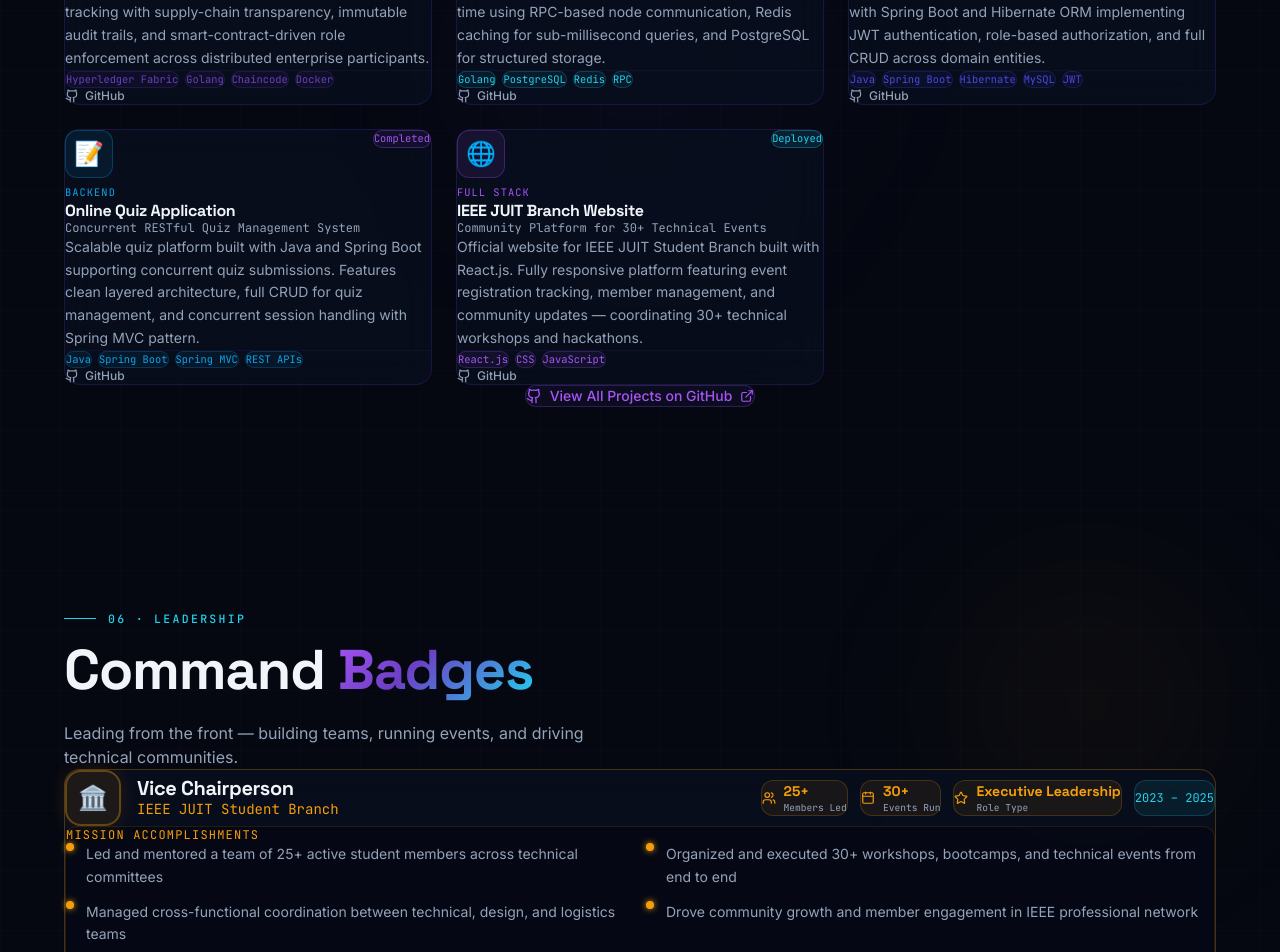
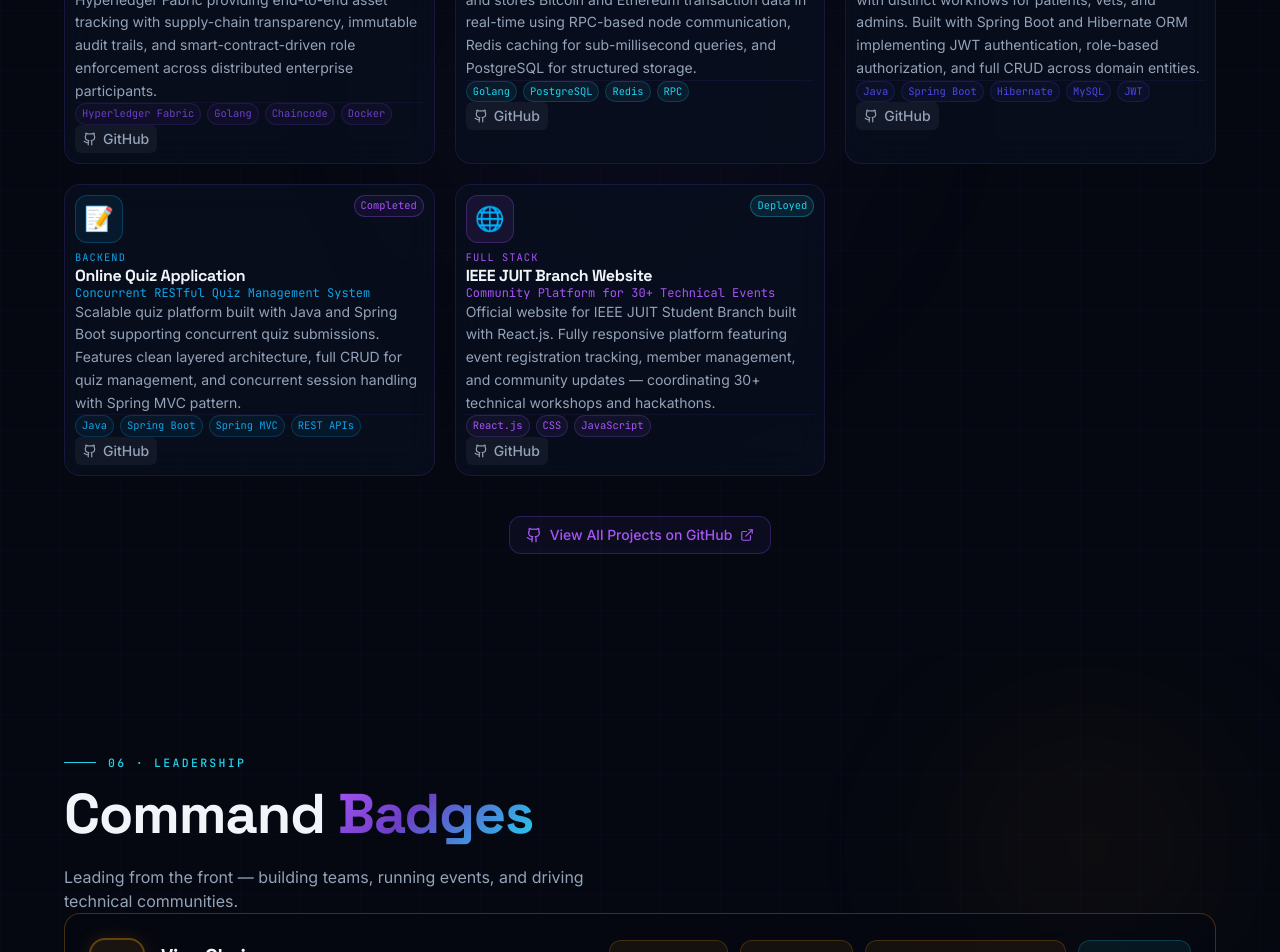
Before and after one commit to SamVJulius/portfolio, a Next.js app: page / in a window 1280 px wide. Shown: the part 4140-5092 px from the top of the page. Built offline with nearby package versions, Linux system fonts and the light colour scheme.

Commit message:
Updated projects and leadership sections

```diff
--- a/src/components/sections/Leadership.tsx
+++ b/src/components/sections/Leadership.tsx
@@ -38,7 +38,7 @@ export default function Leadership() {
             variants={fadeUp} initial="hidden" whileInView="show"
             viewport={{ once: true, margin: "-60px" }}
             transition={{ duration: 0.5, delay: i * 0.1 }}
-            style={{ borderColor: `${lead.color}44` }}
+            style={{ borderColor: `${lead.color}44`, padding: "1.5rem", background: `rgba(5,8,17,0.6)` }}
           >
             {/* Header */}
             <div className="flex flex-col md:flex-row md:items-center md:justify-between gap-6 mb-8">
@@ -73,7 +73,7 @@ export default function Leadership() {
                   <div
                     key={label}
                     className="flex items-center gap-2 px-4 py-2 rounded-xl"
-                    style={{ background: `${lead.color}12`, border: `1px solid ${lead.color}33` }}
+                    style={{ background: `${lead.color}12`, border: `1px solid ${lead.color}33`, padding: "0.5rem 1rem" }}
                   >
                     <Icon size={14} style={{ color: lead.color }} />
                     <div>
@@ -84,7 +84,7 @@ export default function Leadership() {
                 ))}
                 <div
                   className="flex items-center px-4 py-2 rounded-xl"
-                  style={{ background: "rgba(34,211,238,0.08)", border: "1px solid rgba(34,211,238,0.2)" }}
+                  style={{ background: "rgba(34,211,238,0.08)", border: "1px solid rgba(34,211,238,0.2)", padding: "0.5rem 1rem" }}
                 >
                   <span className="font-mono text-xs" style={{ color: "#22D3EE" }}>{lead.duration}</span>
                 </div>
@@ -94,7 +94,7 @@ export default function Leadership() {
             {/* Achievements */}
             <div
               className="rounded-xl p-6"
-              style={{ background: "rgba(5,8,17,0.6)", border: `1px solid ${lead.color}22` }}
+              style={{ background: "rgba(5,8,17,0.6)", border: `1px solid ${lead.color}22`, padding : "1.5rem" }}
             >
               <p
                 className="font-mono text-xs uppercase tracking-widest mb-4"
@@ -125,7 +125,7 @@ export default function Leadership() {
         ))}
 
         {/* IEEE logo / tagline */}
-        <motion.div
+        {/* <motion.div
           className="text-center"
           initial={{ opacity: 0 }} whileInView={{ opacity: 1 }}
           viewport={{ once: true }}
@@ -136,7 +136,7 @@ export default function Leadership() {
           <p className="font-display font-bold text-lg mt-1" style={{ color: "rgba(245,158,11,0.7)" }}>
             IEEE — Institute of Electrical and Electronics Engineers
           </p>
-        </motion.div>
+        </motion.div> */}
       </div>
     </section>
   );
--- a/src/components/sections/Projects.tsx
+++ b/src/components/sections/Projects.tsx
@@ -17,7 +17,7 @@ export default function Projects() {
     <section id="projects" className="section">
       <div className="grid-lines" />
       <div className="nebula-bg w-[500px] h-[500px] top-1/4 left-1/2 -translate-x-1/2"
-        style={{ background: "radial-gradient(circle, rgba(108,63,197,0.07) 0%, transparent 70%)" }} />
+        style={{ background: "radial-gradient(circle, rgba(108,63,197,0.07) 0%, transparent 100%)" }} />
 
       <div className="container relative z-10">
         <motion.div variants={fadeUp} initial="hidden" whileInView="show"
@@ -31,7 +31,7 @@ export default function Projects() {
           </p>
         </motion.div>
 
-        <div className="grid md:grid-cols-2 lg:grid-cols-3 gap-6">
+        <div className="grid md:grid-cols-2 lg:grid-cols-3 gap-5">
           {projects.map((project, i) => (
             <motion.div
               key={project.id}
@@ -44,6 +44,7 @@ export default function Projects() {
               style={{
                 borderColor: hovered === project.id ? `${project.color}66` : "rgba(108,63,197,0.2)",
                 boxShadow:   hovered === project.id ? `0 0 30px ${project.color}22, 0 20px 40px rgba(0,0,0,0.3)` : undefined,
+                padding: "10px"
               }}
             >
               {/* Card header */}
@@ -65,6 +66,7 @@ export default function Projects() {
                           project.status === "Deployed" ? "#22D3EE" : "#A855F7",
                         border: `1px solid ${project.status === "Production" ? "rgba(74,222,128,0.3)" :
                           project.status === "Deployed" ? "rgba(34,211,238,0.3)" : "rgba(168,85,247,0.3)"}`,
+                          padding: "2px 6px"
                       }}
                     >
                       {project.status}
@@ -83,7 +85,7 @@ export default function Projects() {
                 <h3 className="font-display font-bold text-base mb-1" style={{ color: "#F1F5F9" }}>
                   {project.name}
                 </h3>
-                <p className="font-mono text-xs mb-3" style={{ color: "#94A3B8" }}>
+                <p className="font-mono text-xs mb-3" style={{ color: project.color }}>
                   {project.subtitle}
                 </p>
                 <p className="text-sm leading-relaxed" style={{ color: "#94A3B8" }}>
@@ -125,7 +127,7 @@ export default function Projects() {
                     <span
                       key={t}
                       className="px-2 py-0.5 rounded-full font-mono text-[0.65rem]"
-                      style={{ background: `${project.color}12`, color: project.color, border: `1px solid ${project.color}33` }}
+                      style={{ background: `${project.color}12`, color: project.color, border: `1px solid ${project.color}33`, padding: "2px 6px" }}
                     >
                       {t}
                     </span>
@@ -136,8 +138,8 @@ export default function Projects() {
                     href={project.github}
                     target="_blank"
                     rel="noopener noreferrer"
-                    className="flex items-center gap-1.5 text-xs font-medium transition-colors hover:opacity-80"
-                    style={{ color: "#94A3B8" }}
+                    className="flex items-center gap-1.5 text-sm font-medium transition-colors hover:opacity-80"
+                    style={{ color: "#94A3B8", padding: "4px 8px", borderRadius: "6px", background: "rgba(148,163,184,0.08)" }}
                   >
                     <Github size={14} />
                     GitHub
@@ -150,7 +152,8 @@ export default function Projects() {
 
         {/* View all CTA */}
         <motion.div
-          className="text-center mt-12"
+          className="text-center"
+          style={{ marginTop: "40px" }}
           initial={{ opacity: 0 }} whileInView={{ opacity: 1 }}
           viewport={{ once: true }}
         >
@@ -159,7 +162,7 @@ export default function Projects() {
             target="_blank"
             rel="noopener noreferrer"
             className="inline-flex items-center gap-2 px-6 py-3 rounded-xl font-medium text-sm transition-all hover:scale-105"
-            style={{ border: "1px solid rgba(108,63,197,0.35)", color: "#A855F7", background: "rgba(108,63,197,0.08)" }}
+            style={{ border: "1px solid rgba(108,63,197,0.35)", color: "#A855F7", background: "rgba(108,63,197,0.08)", padding: "8px 16px" }}
           >
             <Github size={16} />
             View All Projects on GitHub
--- a/src/data/portfolio.ts
+++ b/src/data/portfolio.ts
@@ -207,7 +207,7 @@ export const projects = [
     category: "Blockchain",
     icon: "🔗",
     color: "#6C3FC5",
-    github: "https://github.com/SamVJulius",
+    github: "https://github.com/SamVJulius/asset-management",
     status: "Production",
   },
   {
@@ -226,7 +226,7 @@ export const projects = [
     category: "Backend / Blockchain",
     icon: "📡",
     color: "#22D3EE",
-    github: "https://github.com/SamVJulius",
+    github: "https://github.com/SamVJulius/blockchain-indexer",
     status: "Completed",
   },
   {
@@ -245,7 +245,7 @@ export const projects = [
     category: "Backend",
     icon: "🏥",
     color: "#4F46E5",
-    github: "https://github.com/SamVJulius",
+    github: "https://github.com/SamVJulius/PetCare",
     status: "Completed",
   },
   {
@@ -264,7 +264,7 @@ export const projects = [
     category: "Backend",
     icon: "📝",
     color: "#0EA5E9",
-    github: "https://github.com/SamVJulius",
+    github: "https://github.com/SamVJulius/quiz-online",
     status: "Completed",
   },
   {
@@ -283,7 +283,7 @@ export const projects = [
     category: "Full Stack",
     icon: "🌐",
     color: "#A855F7",
-    github: "https://github.com/SamVJulius",
+    github: "https://github.com/SamVJulius/ieee-website",
     status: "Deployed",
   },
 ];
@@ -293,7 +293,7 @@ export const leadership = [
     id: "ieee-vc",
     role: "Vice Chairperson",
     organization: "IEEE JUIT Student Branch",
-    duration: "2023 – 2025",
+    duration: "2024 – 2025",
     icon: "🏛️",
     color: "#F59E0B",
     achievements: [
```
